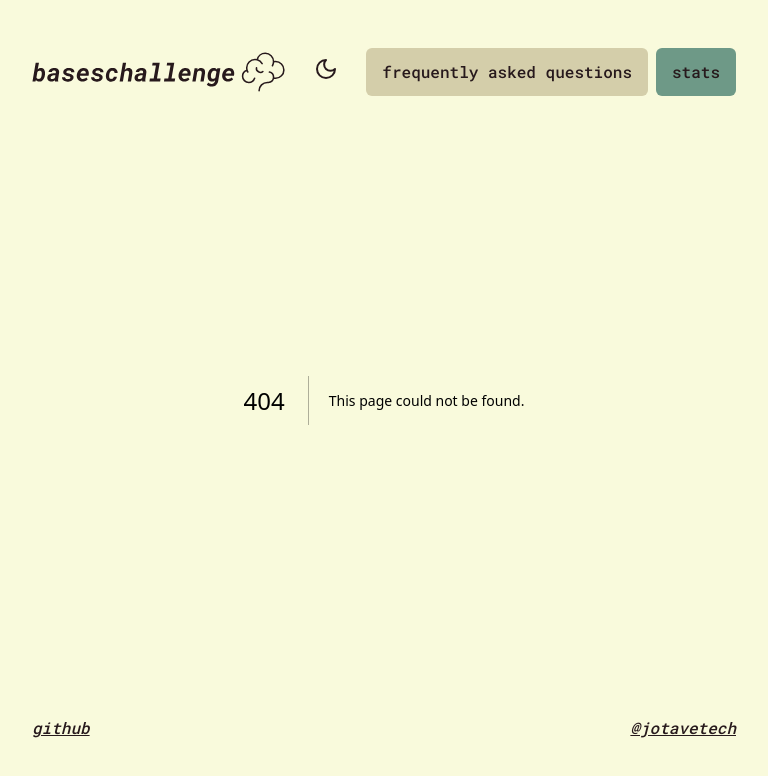
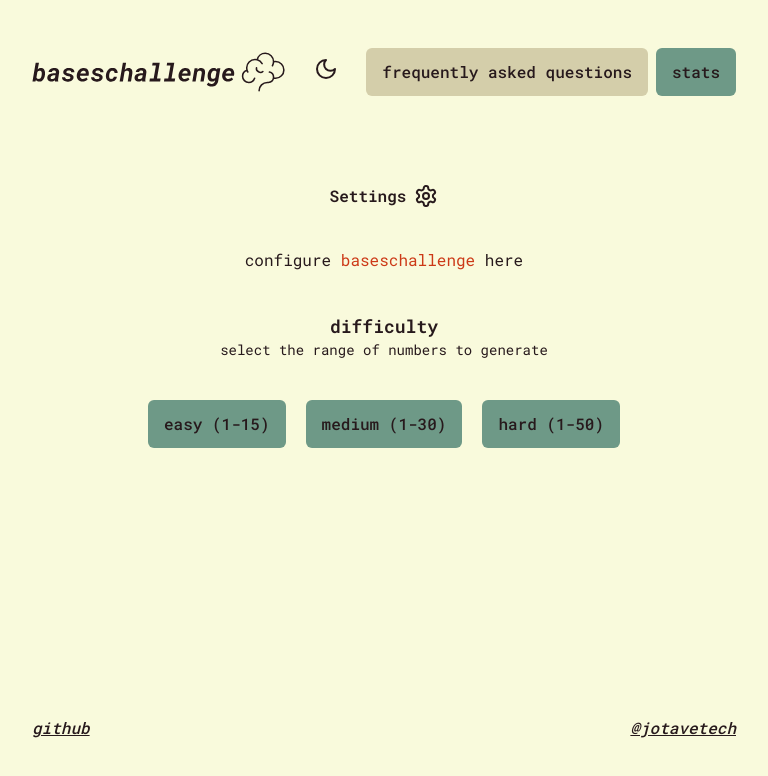
Before and after one commit to jotavetech/baseschallenge, a Next.js app: page /settings in a window 1280 px wide. Before the commit this address had no page. Shown: the top 776 px of the page, without its empty margins (256-1024 px from the left). Built offline with nearby package versions, Linux system fonts and the light colour scheme.

Commit message:
feat: add difficulty select button

```diff
--- a/app/components/game/game-setup.tsx
+++ b/app/components/game/game-setup.tsx
@@ -5,13 +5,16 @@ import { useState } from "react";
 import SelectSystem from "./select-system";
 import Game from "./game";
 
-import { SystemNumbersType } from "@/types";
+import { DifficultyType, SystemNumbersType } from "@/types";
 
-import numberThreeMap from "../../utils/numberThreeMap";
+import { numberThreeMap } from "../../utils/map";
+
+import SelectDifficulty from "./select-difficulty";
 
 const GameSetup = () => {
   const [systemFrom, setSystemFrom] = useState<SystemNumbersType>("binary");
   const [systemTo, setSystemTo] = useState<SystemNumbersType>("decimal");
+  const [difficulty, setDifficulty] = useState<DifficultyType>("easy");
 
   return (
     <div>
@@ -41,7 +44,18 @@ const GameSetup = () => {
         </span>{" "}
         to a {systemTo} number
       </p>
-      <Game from={systemFrom} to={systemTo} />
+      <Game from={systemFrom} to={systemTo} difficulty={difficulty} />
+      <div className="flex justify-center mt-5 md:mt-10 flex-col items-center">
+        <p className="text-primary dark:text-primary-dark font-medium text-xs mb-1">
+          difficulty
+        </p>
+        <SelectDifficulty
+          value={difficulty}
+          onChange={({ target }) =>
+            setDifficulty(target.value as DifficultyType)
+          }
+        />
+      </div>
     </div>
   );
 };
--- a/app/components/game/game.tsx
+++ b/app/components/game/game.tsx
@@ -1,8 +1,9 @@
-import { SystemNumbersType, statsType } from "@/types";
+import { DifficultyType, SystemNumbersType, statsType } from "@/types";
 
 import { FormEvent, useEffect, useState } from "react";
 
 import Input from "./input";
+import Result from "./result";
 
 import { ArrowRight } from "lucide-react";
 
@@ -12,14 +13,15 @@ import {
   getConversion,
 } from "@/app/utils/generateNumbers";
 
-import Result from "./result";
+import { difficultyMap } from "@/app/utils/map";
 
 interface GameProps {
   from: SystemNumbersType;
   to: SystemNumbersType;
+  difficulty: DifficultyType;
 }
 
-const Game = ({ from, to }: GameProps) => {
+const Game = ({ from, to, difficulty }: GameProps) => {
   const [generatedNumber, setGeneratedNumber] = useState("");
   const [inputNumber, setInputNumber] = useState("");
   const [score, setScore] = useState(0);
@@ -27,18 +29,18 @@ const Game = ({ from, to }: GameProps) => {
   const [showResult, setShowResult] = useState(false);
   const [error, setError] = useState("");
 
-  const resetGame = (from: SystemNumbersType) => {
+  const resetGame = (from: SystemNumbersType, difficulty: DifficultyType) => {
     setError("");
     setShowResult(false);
-    setGeneratedNumber(generateNumber(from, true));
+    setGeneratedNumber(generateNumber(from, true, difficultyMap[difficulty]));
     setInputNumber("");
     setScore(0);
     setRounds(0);
   };
 
   useEffect(() => {
-    resetGame(from);
-  }, [from]);
+    resetGame(from, difficulty);
+  }, [from, difficulty]);
 
   useEffect(() => {
     if (rounds === 5) {
@@ -122,7 +124,7 @@ const Game = ({ from, to }: GameProps) => {
         <Result
           score={score}
           rounds={rounds}
-          playAgain={() => resetGame(from)}
+          playAgain={() => resetGame(from, difficulty)}
         />
       )}
     </div>
--- /dev/null
+++ b/app/components/game/select-difficulty.tsx
@@ -0,0 +1,21 @@
+interface SelectDifficultyProps {
+  value: string;
+  onChange: ({ target }: { target: { value: string } }) => void;
+}
+
+const SelectDifficulty = ({ value, onChange }: SelectDifficultyProps) => {
+  return (
+    <select
+      onChange={onChange}
+      value={value}
+      className="rounded-xl bg-button-bg-1 dark:bg-button-bg-1-dark text-xs font-medium px-3 py-1 text-primary dark:text-primary-dark cursor-pointer text-center"
+    >
+      <option value="easy">easy (1 - 10)</option>
+      <option value="medium">medium (1 - 30)</option>
+      <option value="hard">hard (1 - 50)</option>
+      <option value="extreme">extreme (1 - 100)</option>
+    </select>
+  );
+};
+
+export default SelectDifficulty;
--- /dev/null
+++ b/app/settings/page.tsx
@@ -0,0 +1,40 @@
+import { Settings } from "lucide-react";
+
+const SettingsPage = () => {
+  return (
+    <div className="py-20 lg:py-36 min-h-screen flex items-center flex-col">
+      <h1 className="text-primary dark:text-primary-dark mt-5 md:mt-10 font-semibold flex items-center gap-2">
+        Settings <Settings />
+      </h1>
+      <div className="px-10 mt-10 max-w-[600px] space-y-10 text-primary dark:text-primary-dark text-center">
+        <p>
+          configure{" "}
+          <span className="text-secondary dark:text-secondary-dark">
+            baseschallenge
+          </span>{" "}
+          here
+        </p>
+
+        <div className="text-center">
+          <h2 className="font-semibold text-lg text-primary dark:text-primary-dark">
+            difficulty
+          </h2>
+          <p className="text-sm">select the range of numbers to generate</p>
+          <div className="mt-5 md:mt-10 flex items-center gap-5">
+            <button className="bg-button-bg-2 text-primary dark:text-primary-dark font-medium px-2 rounded-xl lg:rounded-md lg:px-4 lg:py-3 hover:brightness-125">
+              easy (1-15)
+            </button>
+            <button className="bg-button-bg-2 text-primary dark:text-primary-dark font-medium px-2 rounded-xl lg:rounded-md lg:px-4 lg:py-3 hover:brightness-125">
+              medium (1-30)
+            </button>
+            <button className="bg-button-bg-2 text-primary dark:text-primary-dark font-medium px-2 rounded-xl lg:rounded-md lg:px-4 lg:py-3 hover:brightness-125">
+              hard (1-50)
+            </button>
+          </div>
+        </div>
+      </div>
+    </div>
+  );
+};
+
+export default SettingsPage;
--- /dev/null
+++ b/app/utils/map.ts
@@ -0,0 +1,14 @@
+const numberThreeMap = {
+  binary: "101",
+  hex: "5",
+  decimal: "5",
+};
+
+const difficultyMap = {
+  easy: 15,
+  medium: 30,
+  hard: 50,
+  extreme: 100,
+};
+
+export { numberThreeMap, difficultyMap };
--- a/app/utils/numberThreeMap.ts
+++ /dev/null
@@ -1,7 +0,0 @@
-const numberThreeMap = {
-  binary: "101",
-  hex: "5",
-  decimal: "5",
-};
-
-export default numberThreeMap;
--- a/types.ts
+++ b/types.ts
@@ -1,4 +1,6 @@
 export type SystemNumbersType = "binary" | "hex" | "decimal";
+
+export type DifficultyType = "easy" | "medium" | "hard" | "extreme";
 
 export type statsType = {
   timesPlayed: number;
```
